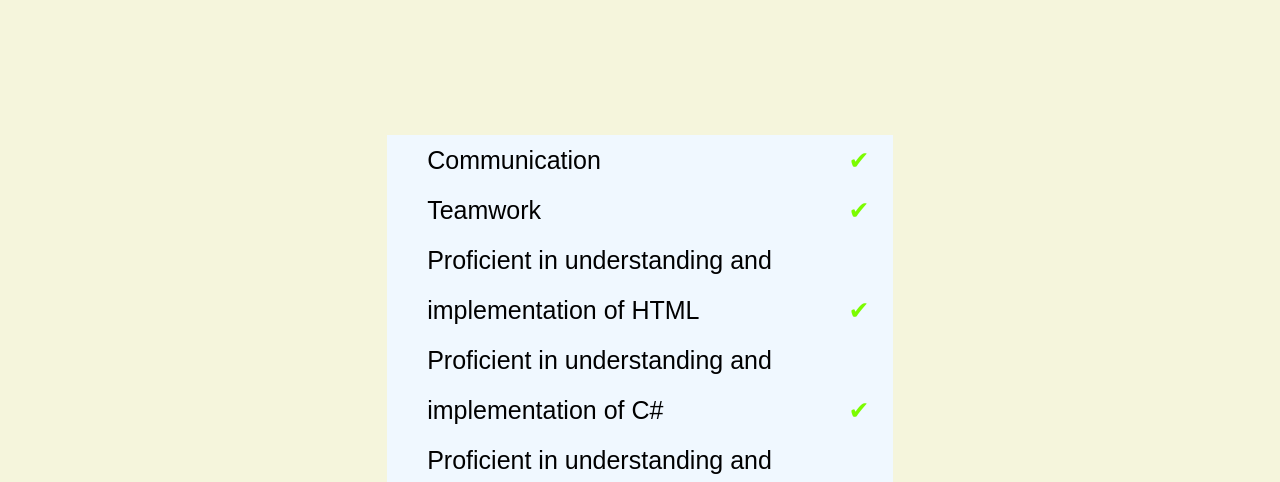
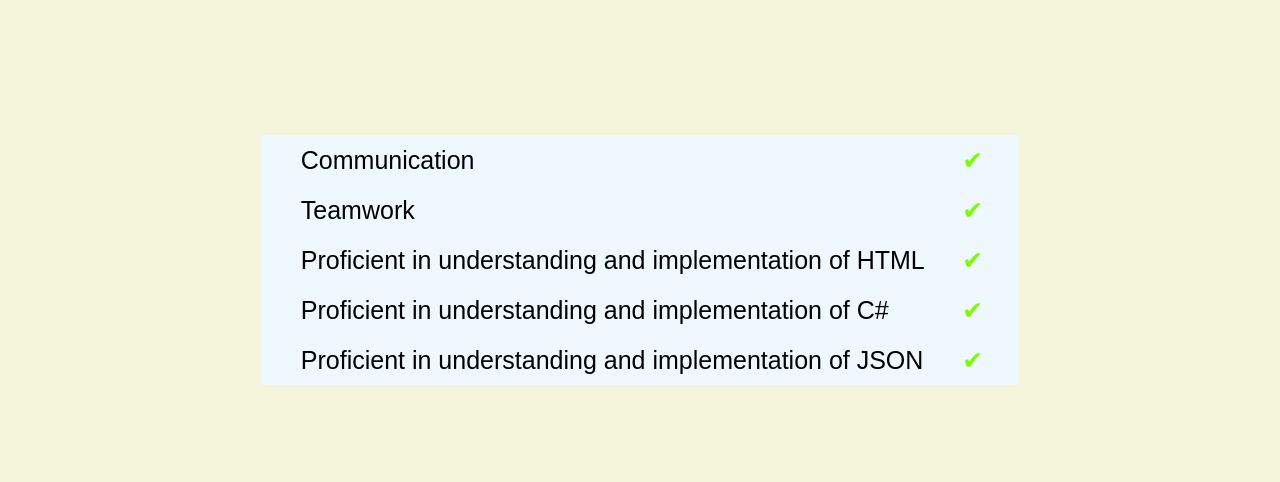
Before and after one commit to cameronm99/cameronm99.github.io, a plain HTML site: page skills.html in a window 1280 px wide. Shown: the part 199-681 px from the top of the page. Drawn offline with Linux system fonts and the light colour scheme.

Commit message:
one more tweak to skills

```diff
--- a/skills.css
+++ b/skills.css
@@ -56,7 +56,7 @@ footer {
 
 div {
     display: block;
-    margin: 150px 30% 150px 30%;
+    margin: 150px 20% 150px 20%;
     background-color: aliceblue;
     list-style: circle;
 }
```
